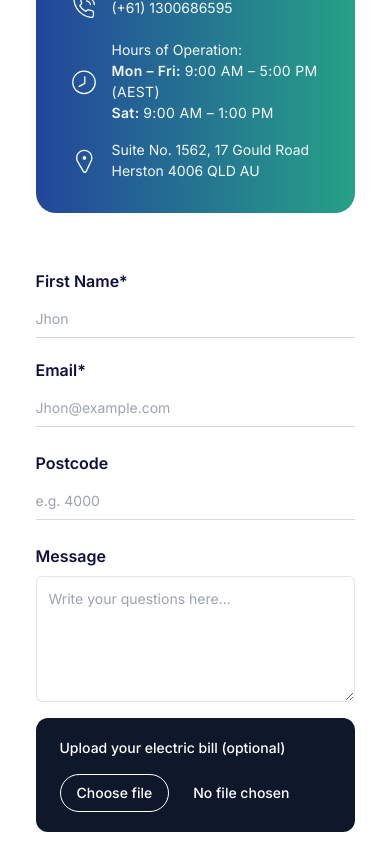
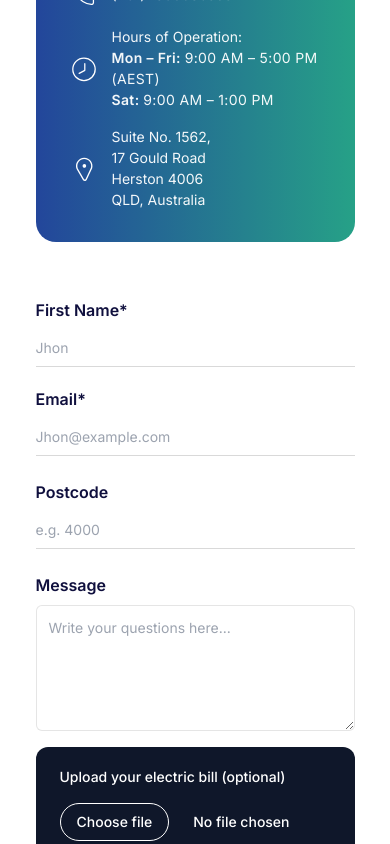
Before and after one commit to designervj/ethical-solar, a React (Vite) app: page / in a window 390 px wide. Shown: the part 2580-3424 px from the top of the page. Built offline with nearby package versions, Linux system fonts and the light colour scheme.

Commit message:
design code

```diff
--- a/src/components/sections/Footer.tsx
+++ b/src/components/sections/Footer.tsx
@@ -93,10 +93,10 @@ const IconPillLink: React.FC<{
 );
 
 /* ---------- FOOTER ---------- */
-
+// bg-[#00305a]
 const Footer: React.FC = () => {
   return (
-    <footer className="relative overflow-hidden bg-[#00305a] text-white border-t-4 border-[#2AF598] px-[5%] pt-20 pb-8 font-sans">
+    <footer className="relative overflow-hidden  bg-[linear-gradient(90deg,_#050B2F_0%,_#121212_100%)] text-white border-t-4 border-[#2AF598] px-[5%] pt-20 pb-8 font-sans">
       {/* Arc */}
       <div className="pointer-events-none absolute -top-12 -right-[10%] h-[700px] w-[700px] opacity-[0.15] z-[1]">
         <svg viewBox="0 0 100 100" className="h-full w-full">
@@ -147,7 +147,7 @@ const Footer: React.FC = () => {
           {/* <h3 className="text-[1.8rem] font-semibold mb-5">
             Ethical <span className="text-[#2AF598]">Solar</span>
           </h3> */}
-          <div className="mb-5 flex items-center gap-3 justify-center">
+          <div className="mb-5 md:flex md:flex lg:flex items-center gap-3 justify-center">
           {/* <img src="../assets/Image/ethical-solar-white-logo.svg" alt="Ethical Solar logo" className="h-16 w-auto" /> */}
           <img src="../assets/Image/ethical-solor-logo.svg" alt="Ethical Solar logo" className="h-24 w-auto" />
                   {/* src="../assets/Image/ethical-solar.svg" */}
@@ -172,7 +172,7 @@ const Footer: React.FC = () => {
 
         {/* Links 2 */}
         <div className="md:ps-10">
-          <FooterHeading title="Company" />
+          <FooterHeading title="Quick Links" />
           <ul className="space-y-3">
             {exploreLinks.slice(0, 4).map((l) => (
               <FooterLink key={l.label} href={l.href}>
--- a/src/components/sections/Hero.tsx
+++ b/src/components/sections/Hero.tsx
@@ -183,7 +183,7 @@ export default function Hero() {
   return (
     <section className="mx-auto relative w-full overflow-hidden  ">
       <div
-       className="relative mx-auto md:ps-16 px-4 py-[68px]
+       className="relative mx-auto md:ps-16 px-4 md:py-[80px] lg:py-[80px] py-[68px]
              grid md:grid-cols-[55%_45%] gap-10 items-center
 "
         style={{
--- a/src/components/sections/LetsTalkPages/LetsTalk.tsx
+++ b/src/components/sections/LetsTalkPages/LetsTalk.tsx
@@ -115,10 +115,14 @@ const LetsTalk: React.FC = () => {
                     alt="map"
                     className="w-8"
                   />
-                  <span>Suite No. 1562,
-                   17 Gould Road
-                   Herston 4006 QLD AU
+                  <span>
+                     Suite No. 1562,<br />
+                       17 Gould Road<br />
+                      Herston 4006<br />
+                      QLD, Australia
 </span>
+
+
                 </div>
               </div>
             </div>
```
